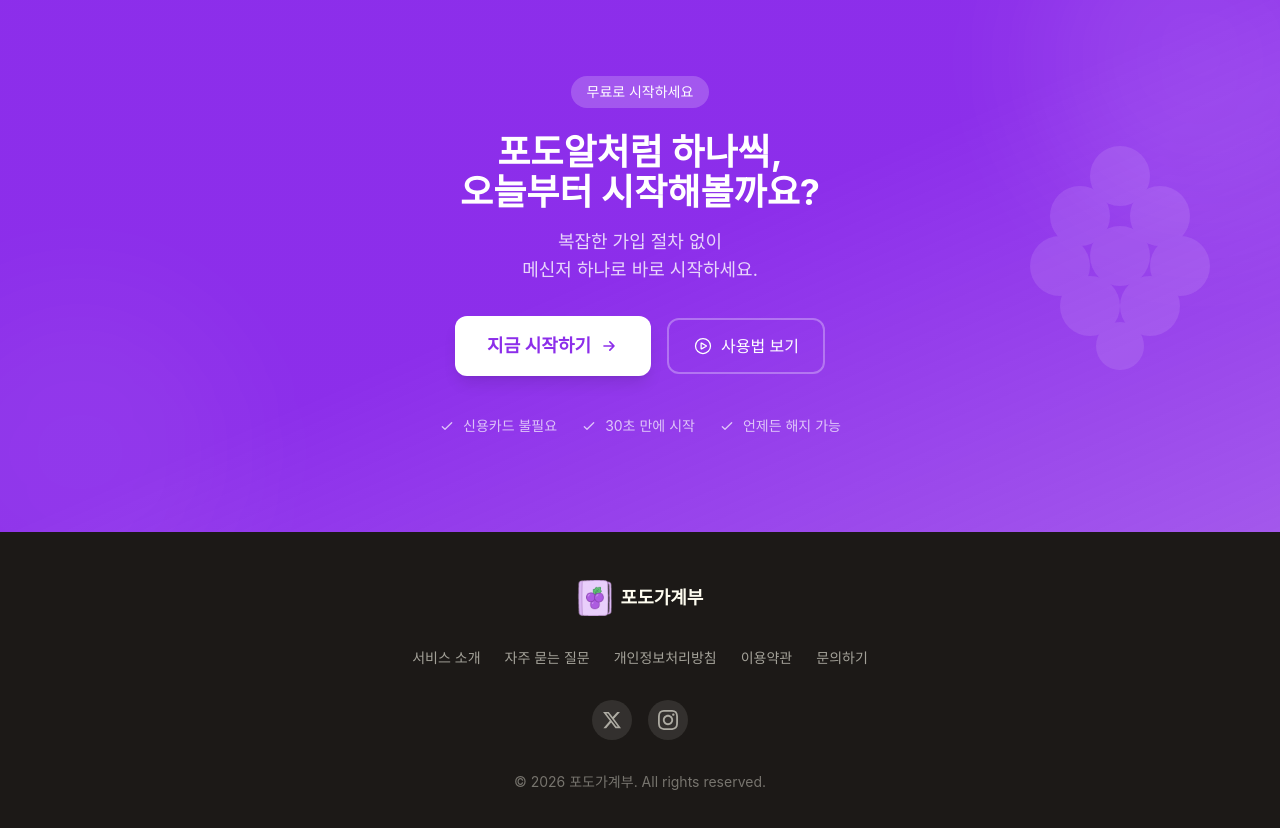
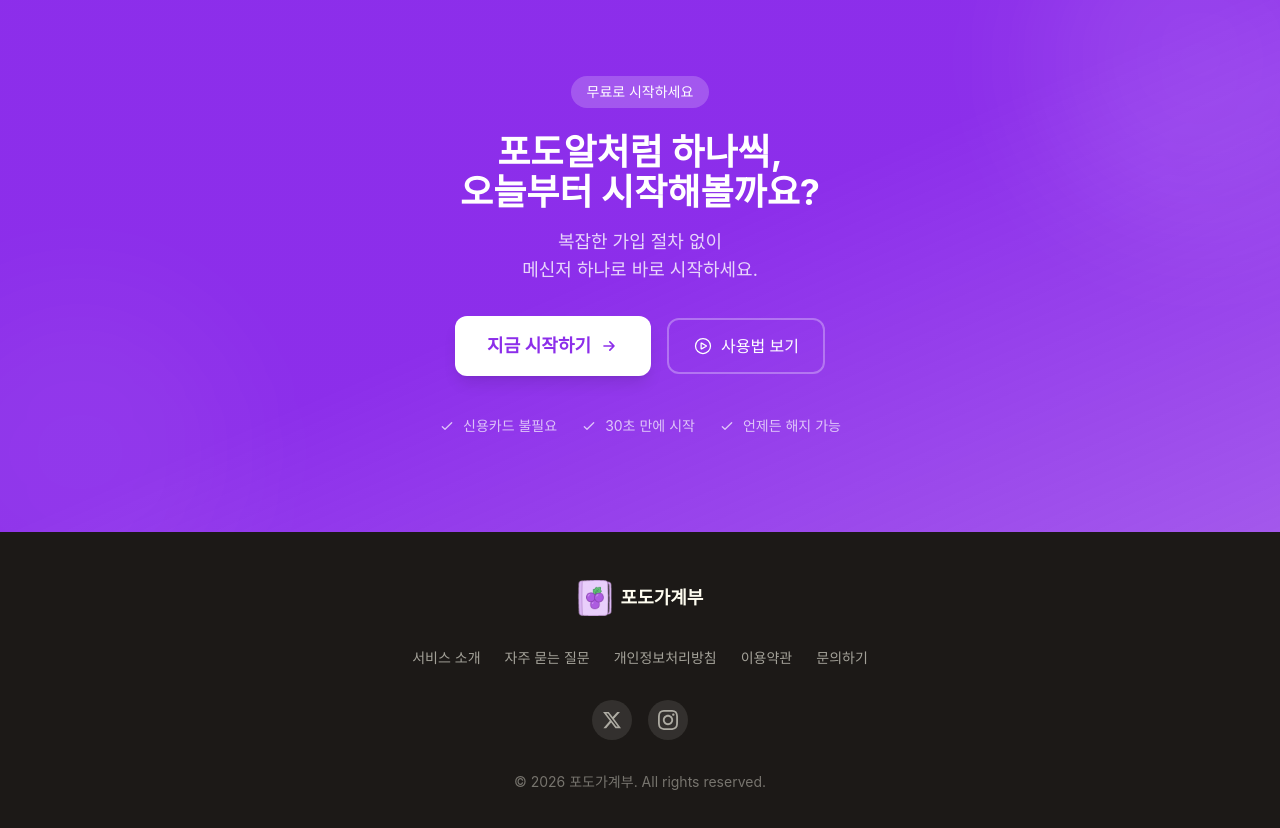
Before and after one commit to YYong91/podo-budget, a Next.js app: page / in a window 1280 px wide. Shown: the part 4020-4848 px from the top of the page. Built offline with nearby package versions, Linux system fonts and the light colour scheme; a web font is replaced by a local one.

Commit message:
feat: remove SVG grape decoration in CTA section
Use blur effect for cleaner, more organized look.

Co-authored-by: Seungyong Kim <66111244+YYong91@users.noreply.github.com>

```diff
--- a/components/landing/cta-footer.tsx
+++ b/components/landing/cta-footer.tsx
@@ -17,20 +17,6 @@ export function CTAFooter() {
         <div className="pointer-events-none absolute inset-0">
           <div className="absolute -right-20 -top-20 h-80 w-80 rounded-full bg-white/10 blur-3xl" />
           <div className="absolute -bottom-20 -left-20 h-80 w-80 rounded-full bg-white/5 blur-3xl" />
-          {/* Grape decoration */}
-          <div className="absolute right-10 top-1/2 -translate-y-1/2 opacity-10">
-            <svg viewBox="0 0 100 120" className="h-60 w-60" fill="white">
-              <circle cx="50" cy="20" r="15" />
-              <circle cx="30" cy="40" r="15" />
-              <circle cx="70" cy="40" r="15" />
-              <circle cx="20" cy="65" r="15" />
-              <circle cx="50" cy="60" r="15" />
-              <circle cx="80" cy="65" r="15" />
-              <circle cx="35" cy="85" r="15" />
-              <circle cx="65" cy="85" r="15" />
-              <circle cx="50" cy="105" r="12" />
-            </svg>
-          </div>
         </div>
 
         <div
```
